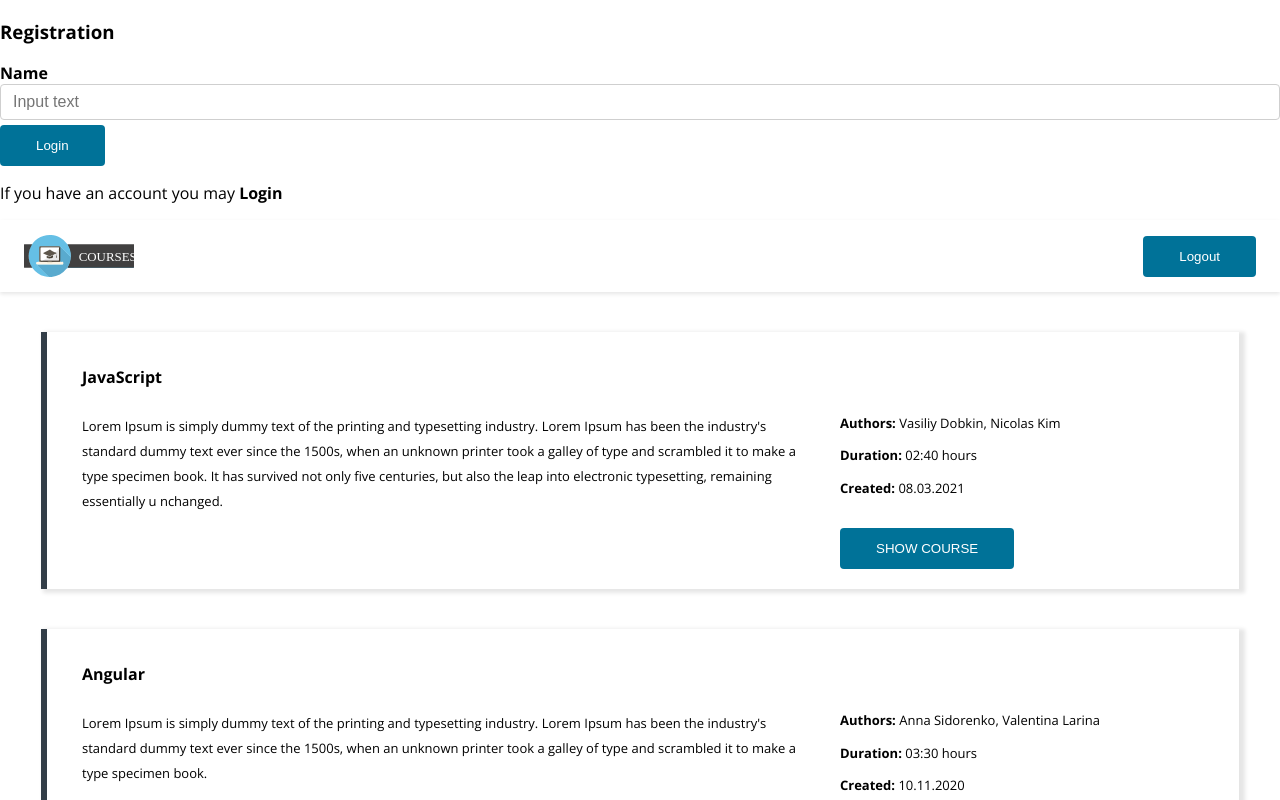
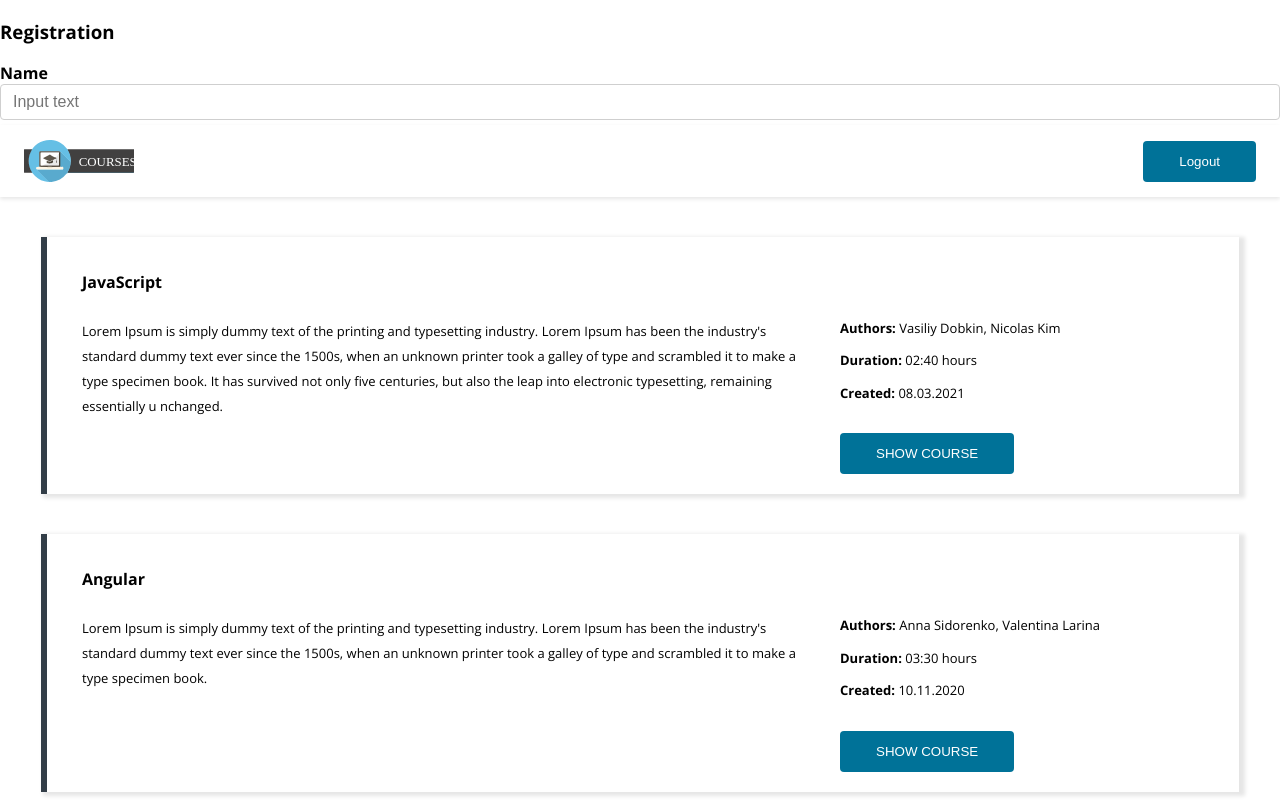
Before and after one commit to FreeFallRush/courses-app, a React (Vite) app: page / in a window 1280 px wide. Shown: the top 800 px of the page. Built offline with nearby package versions, Linux system fonts and the light colour scheme.

Commit message:
Imported AuthForm component in Registration.tsx

```diff
--- a/src/pages/Registration/Registration.tsx
+++ b/src/pages/Registration/Registration.tsx
@@ -1,25 +1,22 @@
 import { useState } from "react";
-import Input from "../../common/Input/Input";
-import Button from "../../common/Button/Button";
+import AuthForm from "../../components/AuthForm/AuthForm";
 
 function Registration() {
     const [name, setName] = useState("");
 
     return (
         <div>
-            <h3>Registration</h3>
-            <form>
-                <Input
-                    labelText="Name"
-                    value={name}
-                    onChange={(e) => setName(e.target.value)}
-                    placeholderText="Input text"
-                />
-                <Button buttonText="Login" />
-                <p>
-                    If you have an account you may <strong>Login</strong>
-                </p>
-            </form>
+            <AuthForm
+                title="Registration"
+                fields={[
+                    {
+                        label: "Name",
+                        name: "name",
+                        value: name,
+                        onChange: setName,
+                    },
+                ]}
+            />
         </div>
     );
 }
```
